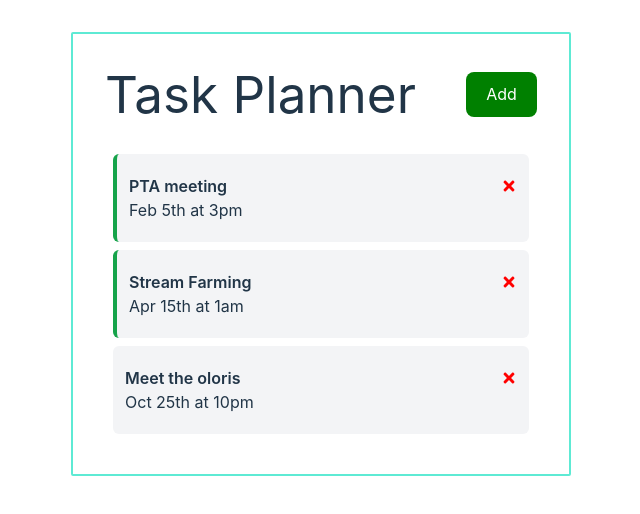
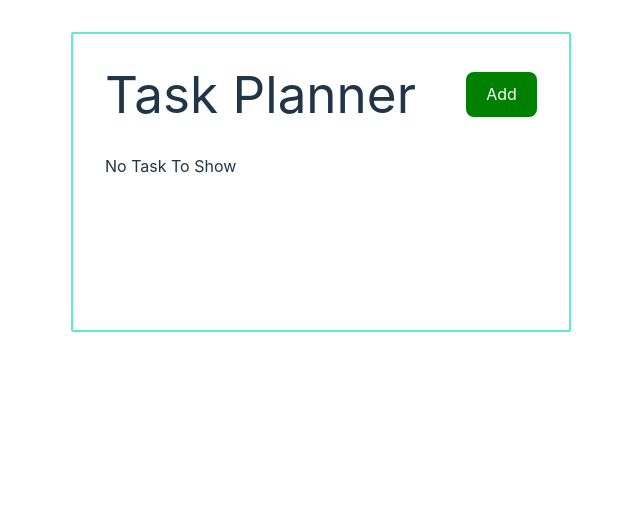
Before and after one commit to Sochuks/react-task-planner, a React (Vite) app: page / in a window 1280 px wide. Shown: the top 514 px of the page, without its empty margins (319-959 px from the left). Built offline with nearby package versions, Linux system fonts and the light colour scheme.

Commit message:
return empty objects task state in app

```diff
--- a/src/App.jsx
+++ b/src/App.jsx
@@ -6,26 +6,7 @@ import AddTask from './components/AddTask'
 
 function App() {
   const [showTaskForm, setShowTaskForm] = useState(false);
-  const [tasks, setTasks] = useState ([
-    {
-      id: 1,
-      text: 'PTA meeting',
-      day: 'Feb 5th at 3pm',
-      reminder: true,
-    },
-    {
-      id: 2,
-      text: 'Stream Farming',
-      day: 'Apr 15th at 1am',
-      reminder: true,
-    },
-    {
-      id: 3,
-      text: 'Meet the oloris',
-      day: 'Oct 25th at 10pm',
-      reminder: false,
-    },
-  ])
+  const [tasks, setTasks] = useState ([])
 
     // Delete task event
   const deleteTask = (id) => {
```
